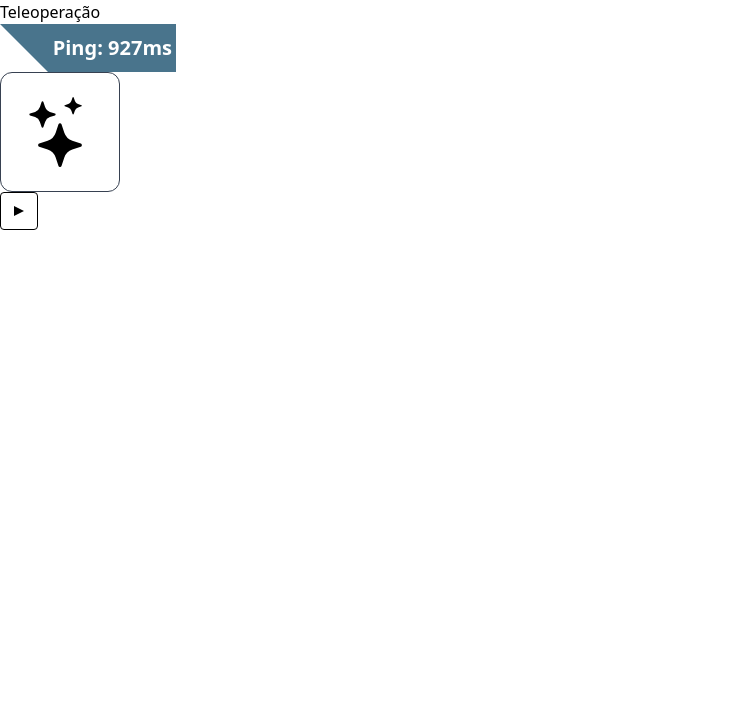
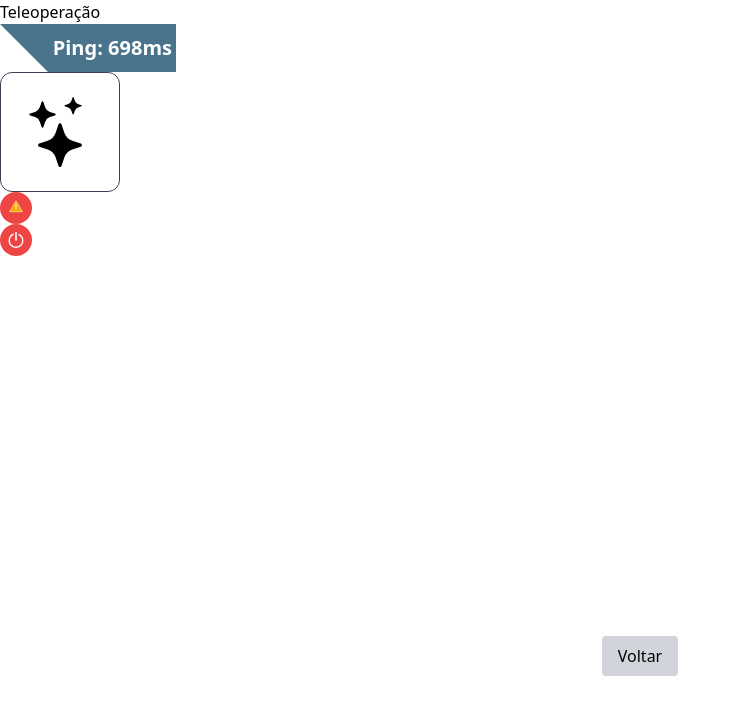
Before and after one commit to Inteli-College/2024-1B-T08-EC06-G05, a React (Vite) app in the folder src/frontend/: page /teleopScreen in a window 1280 px wide. Shown: the top 714 px of the page, without its empty margins (0-741 px from the left). Built offline with nearby package versions, Linux system fonts and the light colour scheme.

Commit message:
fix: consertando componentes react teleop
Co-authored-by: João Silva <lucas.luccas@sou.inteli.edu.br>, Gustavo Machado <gustavo.esteves@sou.inteli.edu.br>

```diff
--- a/src/frontend/src/components/turnoffbutton/turnoff.jsx
+++ b/src/frontend/src/components/turnoffbutton/turnoff.jsx
@@ -1,7 +1,7 @@
 
-import TurnoffButton from './components/turnoffbutton/Turnoff.svg';
+import TurnoffButton from './Turnoff.svg';
 
-const turnoffButton = () => {
+const TurnOffButton = () => {
   return (
     <button className="bg-red-500 flex items-center justify-center p-2 rounded-full text-white hover:bg-red-600 focus:outline-none">
       <img src={TurnoffButton} alt="Alert" className="h-4 w-4" />
@@ -9,4 +9,4 @@ const turnoffButton = () => {
   );
 };
 
-export default turnoffButton;
+export default TurnOffButton;
--- a/src/frontend/src/components/voltarButton/voltar.jsx
+++ b/src/frontend/src/components/voltarButton/voltar.jsx
@@ -1,4 +1,4 @@
-function btVoltarCinza() {
+function BtVoltarCinza() {
     const onClick = () => {
         window.history.back();
     };
@@ -16,4 +16,4 @@ function btVoltarCinza() {
     );
   }
 
-  export default btVoltarCinza;
+  export default BtVoltarCinza;
--- a/src/frontend/src/components/warningButton/warning.jsx
+++ b/src/frontend/src/components/warningButton/warning.jsx
@@ -1,5 +1,5 @@
 
-import WarningIcon from './components/warningButton/warning.svg';
+import WarningIcon from './warning.svg';
 
 const WarningButton = () => {
   return (
--- a/src/frontend/src/pages/teleopScreen.jsx
+++ b/src/frontend/src/pages/teleopScreen.jsx
@@ -4,6 +4,9 @@ import MovFrente from "../components/movimentacao/frente"
 import MovDireita from "../components/movimentacao/direita"
 import MovEsquerda from "../components/movimentacao/esquerda"
 import MovTras from "../components/movimentacao/tras"
+import WarningButton from "../components/warningButton/warning"
+import TurnOffButton from "../components/turnoffbutton/turnoff"
+import BtVoltarCinza from "../components/voltarButton/voltar"
 
 function TeleopScreen() {
   return (
@@ -11,7 +14,9 @@ function TeleopScreen() {
       <h1>Teleoperação</h1>
       <InfoPing />
       <AiButton />
-      <MovDireita />
+      <WarningButton />
+      <TurnOffButton />
+      <BtVoltarCinza />
     </>
   )
 }
```
